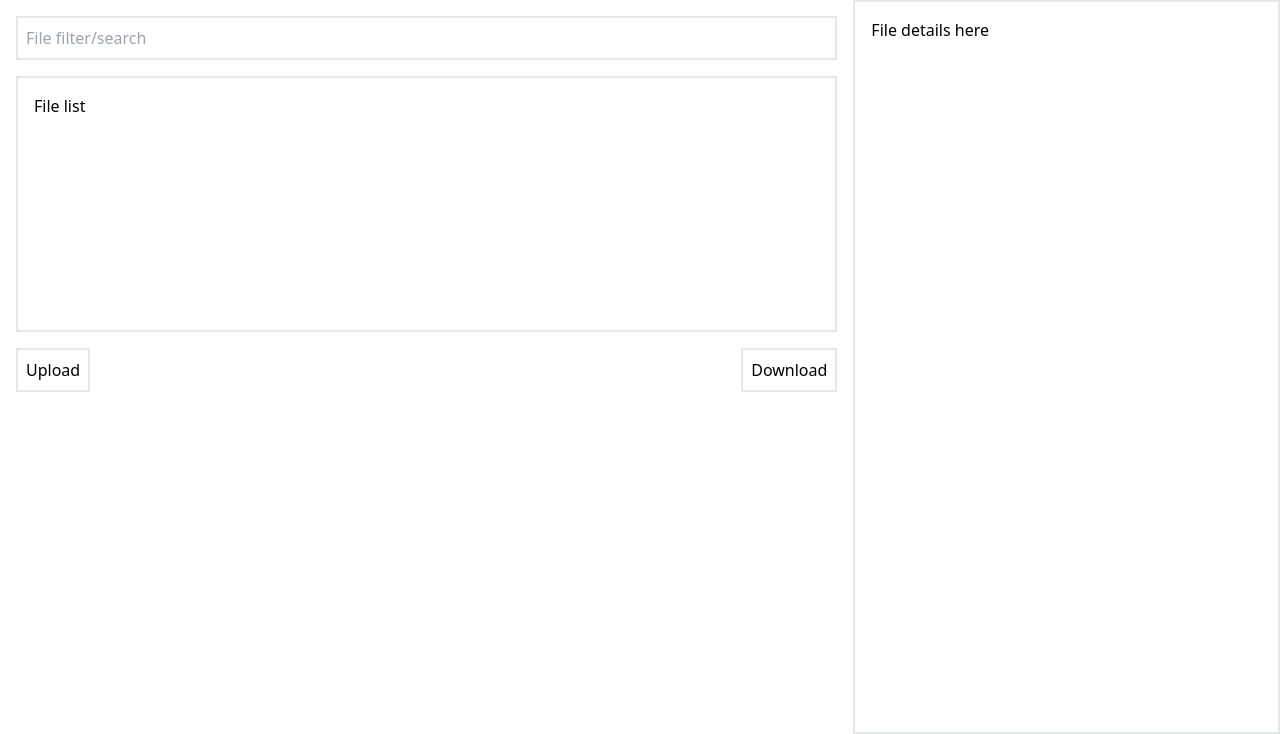
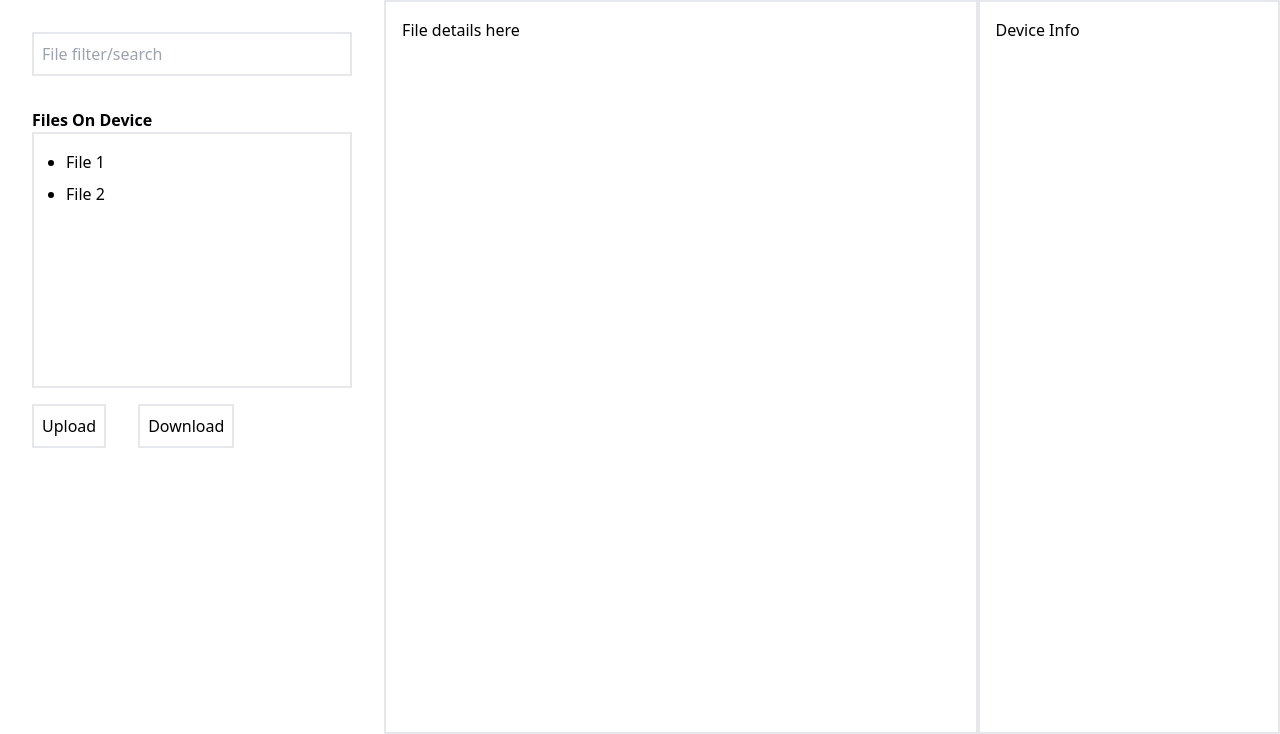
Before and after one commit to tlstommy/skydrive, a Flask app: page / in a window 1280 px wide. Shown: the part 66-800 px from the top of the page. Run offline with Flask 3, Linux system fonts and the light colour scheme; style sheets or scripts are compiled from the project's sources.

Commit message:
update layout

```diff
--- a/templates/index.html
+++ b/templates/index.html
@@ -13,29 +13,42 @@
         <header class="border-b-2 p-4">
             <div class="flex justify-between items-center">
                 <h1 class="text-2xl font-bold">WPSD - prototype</h1>
-                <!-- Add navigation items here -->
+                <!-- navigation items here -->
             </div>
         </header>
 
+        <!-- main -->
+        <main class="flex flex-1">
+            <div class="flex-grow p-8 w-5/12 ">
+                <!-- file search and list container -->
+                <div>
+                    <div class="mb-4">
+                        <input class="border-2 w-full p-2 mb-4" placeholder="File filter/search" type="search">
 
-        <main class="flex flex-1">
-            <div class="flex-grow p-4">
-                <!-- file search and list container -->
-                <div class="mb-4">
-                    <input class="border-2 w-full p-2 mb-4" placeholder="File filter/search" type="search">
-                    <div class="border-2 p-4 h-64">File list</div>
+                    </div>
+                    <p class="font-semibold">Files On Device</p>
+                    <div class="pt-4 border-2 p-4 h-64">
+                        <ul class="list-disc space-y-2 pl-4">
+                            <li>File 1</li>
+                            <li>File 2</li>
+                            <!-- More files -->
+                        </ul>
+                    </div>
                 </div>
 
                 <!-- Upload and Download buttons -->
-                <div class="flex justify-between mt-4">
-                    <button class="border-2 p-2 hover:bg-blue-300">Upload</button>
-                    <button class="border-2 p-2 hover:bg-blue-300">Download</button>
+                <div class="flex justify-left mt-4">
+                    <button class="border-2 p-2 mr-4 hover:bg-blue-300">Upload</button>
+                    <button class="border-2 p-2 mx-4 hover:bg-blue-300">Download</button>
                 </div>
             </div>
 
             <!-- File details column -->
+            <div class="p-4 border-2 w-2/3 ">
+                File details here
+            </div>
             <div class="w-1/3 p-4 border-2">
-                File details here
+                Device Info
             </div>
         </main>
     </div>
```
